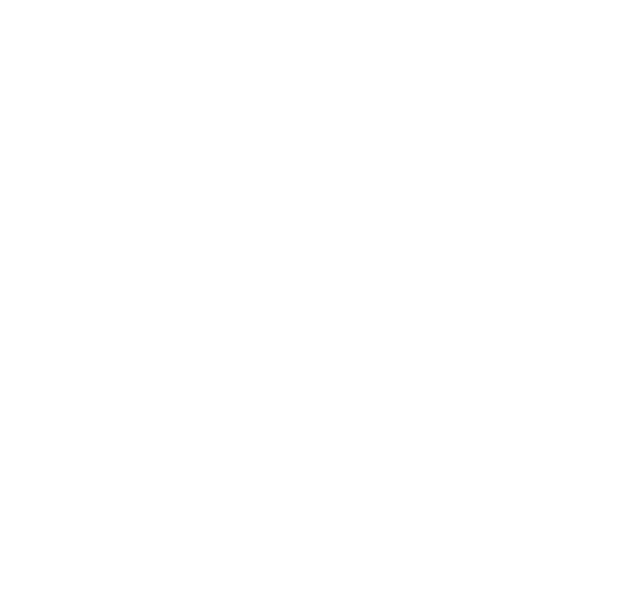
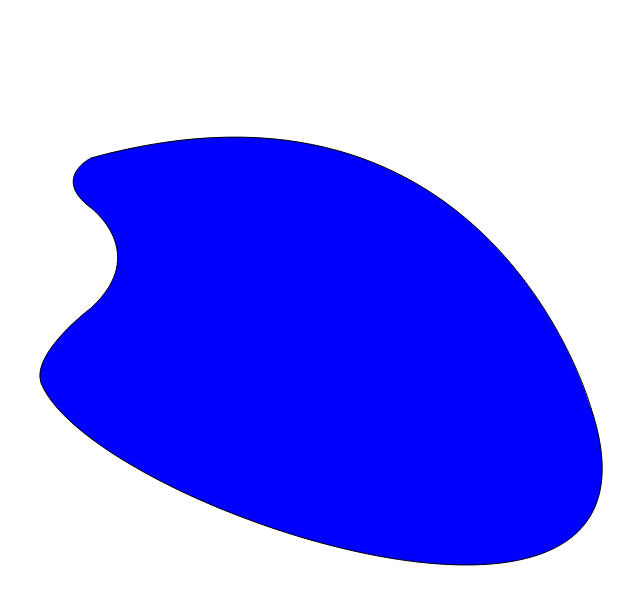
Before and after one commit to JasonStaubach/Fishing-game, a website built with webpack: page index.html in a window 1280 px wide. Shown: the whole page, without its empty margins (17-657 px from the left). Built offline with nearby package versions, Linux system fonts and the light colour scheme.

Commit message:
created a pond

```diff
--- a/src/index.js
+++ b/src/index.js
@@ -1,6 +1,7 @@
 
 import Fish from "./scripts/fish"
 import Game from "./scripts/game"
+import Pond from "./scripts/pond"
 
 document.addEventListener("DOMContentLoaded", () => {
     const canvasEl = document.getElementById("game-canvas");
@@ -9,6 +10,7 @@ document.addEventListener("DOMContentLoaded", () => {
     canvasEl.height = Game.PIX_Y;
 
     let fish = new Fish()
+    let pond = new Pond(ctx)
     console.log(fish.name);
     //start game in here
 })
--- a/src/scripts/game.js
+++ b/src/scripts/game.js
@@ -2,4 +2,8 @@ import Pond from "./pond"
 export default class Game{
     static PIX_X = 800;
     static PIX_Y = 600;
+    constructor(){
+
+        this.drawPond();
+    }
 }
--- a/src/scripts/pond.js
+++ b/src/scripts/pond.js
@@ -1,3 +1,24 @@
 export default class Pond{
+    static COLOR = "lightblue"
+    static RADIUS = 200;
+    constructor(ctx){
+        this.fish = []
+        this.drawPond(ctx)
+    }
 
+    drawPond(ctx){
+        ctx.beginPath();
+        ctx.moveTo(50, 375);
+        ctx.bezierCurveTo(100, 500, 700, 700, 600, 400);
+        // ctx.moveTo(600,400)
+        ctx.bezierCurveTo(600, 400, 500, 40, 100, 150);
+        // ctx.moveTo(100,150)
+        ctx.bezierCurveTo(100,150,60, 170, 100, 200);
+        ctx.bezierCurveTo(100,200, 160, 245, 100, 300)
+        ctx.bezierCurveTo(100, 300, 40, 345, 50, 375)
+        ctx.fillStyle = "blue";
+        ctx.fill();
+
+        ctx.stroke();
+    }
 }
--- a/src/styles/gameboard.scss
+++ b/src/styles/gameboard.scss
@@ -1,5 +1,4 @@
 canvas {
     display: flex;
-    align-items: center;
-    justify-content: center;
+    justify-content: end;
 }
```
Also changed, not shown: dist/main.css, dist/main.js.
